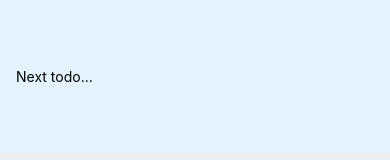
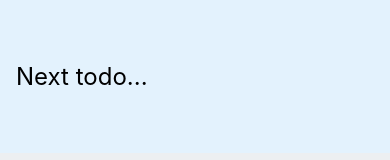
Before and after one commit to juan-carlos-correa/my-todo-mobil, a React Native app: screen / in a window 390 px wide. Shown: the top 160 px of the page. Built offline with nearby package versions, Linux system fonts and the light colour scheme.

Commit message:
Add Task component and style Header

```diff
--- a/app/components/Body.js
+++ b/app/components/Body.js
@@ -1,5 +1,6 @@
 import React from 'react'
 import { StyleSheet, Text, View, FlatList } from 'react-native'
+import Task from './Task'
 
 export default class Body extends React.Component {
   render () {
@@ -7,7 +8,7 @@ export default class Body extends React.Component {
       <View style={styles.container}>
         <FlatList
           data={ this.props.todos }
-          renderItem={ ({ item }) => <Text>{ item.text }</Text> }
+          renderItem={ ({ item }) => <Task task={ item }></Task> }
           keyExtractor={ (item, index) => index.toString() }
         />
       </View>
--- a/app/components/Header.js
+++ b/app/components/Header.js
@@ -26,6 +26,7 @@ const styles = StyleSheet.create({
 
   text: {
     paddingHorizontal: 16,
-    paddingVertical: 16
+    paddingVertical: 16,
+    fontSize: 24
   }
 })
--- /dev/null
+++ b/app/components/Task.js
@@ -0,0 +1,31 @@
+import React from 'react'
+import { StyleSheet, Text, View } from 'react-native'
+import { Ionicons } from '@expo/vector-icons'
+
+export default class Task extends React.Component {
+  render () {
+    return (
+      <View style={ styles.container }>
+        <Text style={ styles.task }>{this.props.task.text}</Text>
+        <Ionicons
+          name="md-trash"
+          size={24}
+          color="black"
+        />
+      </View>
+    )
+  }
+}
+
+const styles = StyleSheet.create({
+  container: {
+    flex: 1,
+    flexDirection: 'row',
+    justifyContent: 'space-between',
+    padding: 5
+  },
+
+  task: {
+    fontSize: 24
+  }
+})
```
